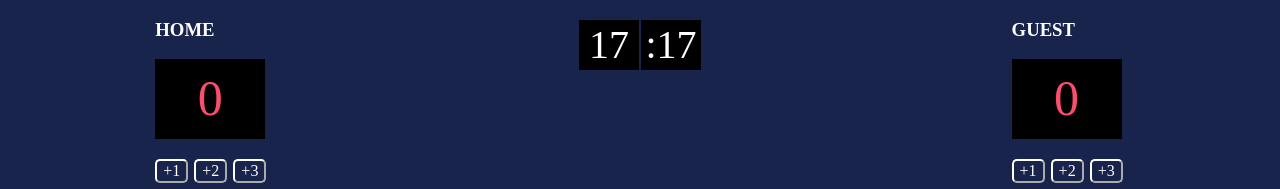
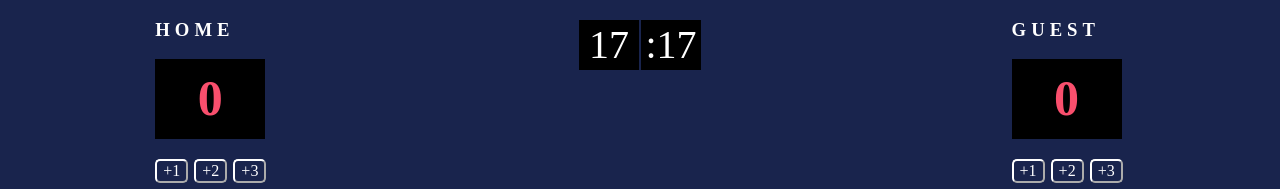
Before and after one commit to fulyaertay/basic-projects-javascript, a website built with Vite: page solo-project-basketball-scoreboard/index.html in a window 1280 px wide. Shown: the top 189 px of the page. Built offline with nearby package versions, Linux system fonts and the light colour scheme.

Commit message:
adjusted styles

```diff
--- a/solo-project-basketball-scoreboard/index.css
+++ b/solo-project-basketball-scoreboard/index.css
@@ -70,7 +70,8 @@ body {
     background-color: black;
     margin-bottom: 20px;
     color:#F94F6D;
-      font-size: 50px;
+    font-size: 50px;
+    font-weight: bolder;
 }
 
 #home-1, #home-2, #home-3{
@@ -92,6 +93,7 @@ body {
     margin-bottom: 20px;
     color:#F94F6D;
     font-size: 50px;
+    font-weight: bolder;
 }
 
 #guest-1, #guest-2, #guest-3{
@@ -102,3 +104,8 @@ body {
     margin-right: 2px;
 
 }
+
+h3{
+    font-weight: 500px;
+    letter-spacing: 5px;
+}
```
Also changed, not shown: solo-project-basketball-scoreboard/index.html (+1 -4 lines).
